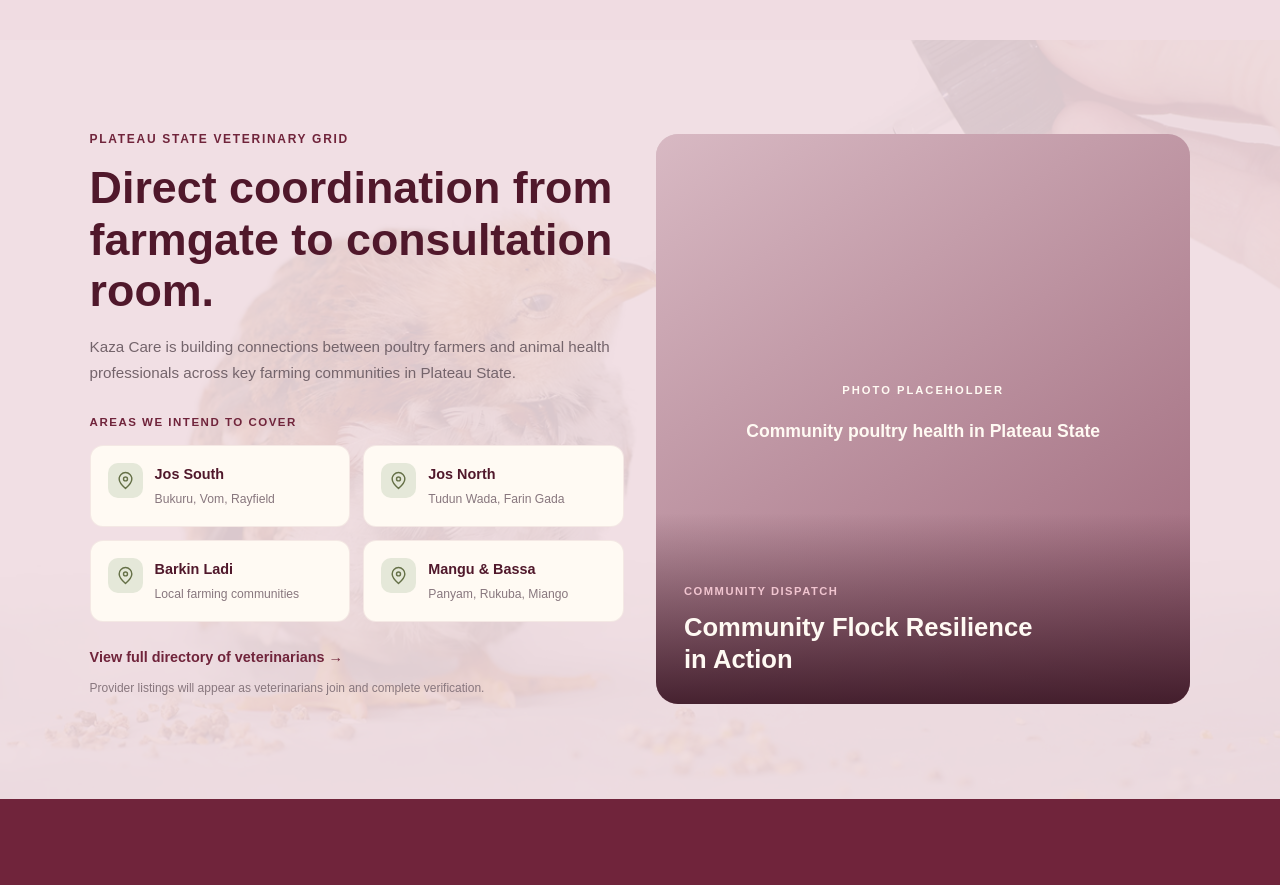
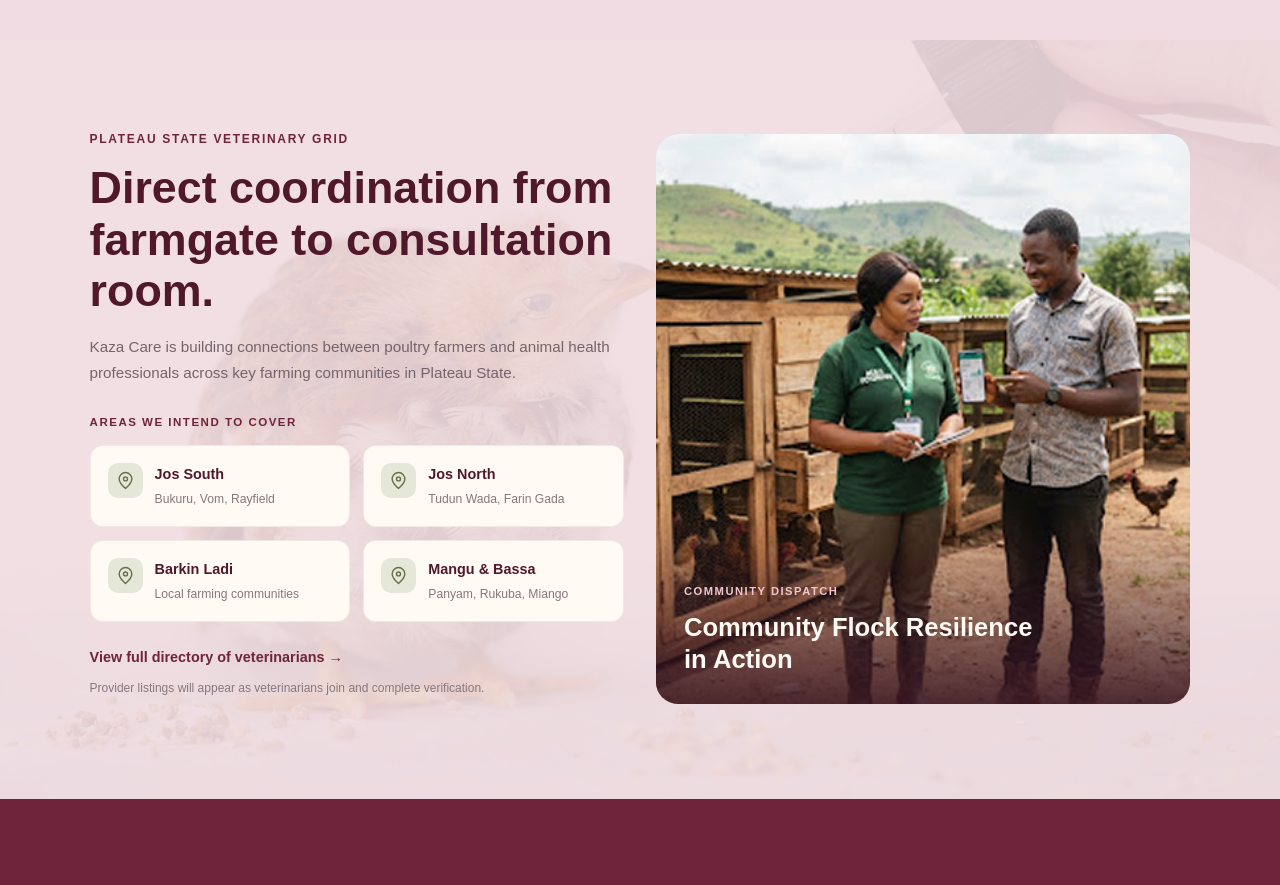
Before and after one commit to loutron000/kaza-care, a React (Vite) app: page / in a window 1280 px wide. Shown: the part 3080-3965 px from the top of the page. Built offline with nearby package versions, Linux system fonts and the light colour scheme; no server answers.

Commit message:
completed landing page

```diff
--- a/src/components/VeterinaryGrid.css
+++ b/src/components/VeterinaryGrid.css
@@ -1,4 +1,3 @@
-
 .veterinary-grid {
   background-image: url('../assets/auth-bg.png');
   background-size: cover;
@@ -29,22 +28,13 @@
   background: #d9c2c8;
 }
 
-.veterinary-grid__image-placeholder {
+.veterinary-grid__image {
   position: absolute;
   inset: 0;
-  display: grid;
-  place-items: center;
-  background: linear-gradient(
-    145deg,
-    #d8b9c3,
-    #9b6477
-  );
-}
-
-.veterinary-grid__image-message {
-  text-align: center;
-  padding: 25px;
-  color: #fffaf3;
+  width: 100%;
+  height: 100%;
+  object-fit: cover;
+  object-position: center;
 }
 
 .veterinary-grid__image-message span {
--- a/src/components/VeterinaryGrid.jsx
+++ b/src/components/VeterinaryGrid.jsx
@@ -1,4 +1,5 @@
 import "./VeterinaryGrid.css";
+import veterinaryTeamImage from "../assets/veterinary-team.png";
 
 const locations = [
   {
@@ -82,12 +83,11 @@ function VeterinaryGrid() {
             </p>
           </div>
           <div className="veterinary-grid__visual">
-            <div className="veterinary-grid__image-placeholder">
-              <div className="veterinary-grid__image-message">
-                <span>PHOTO PLACEHOLDER</span>
-                <p>Community poultry health in Plateau State</p>
-              </div>
-            </div>
+            <img
+              className="veterinary-grid__image"
+              src={veterinaryTeamImage}
+              alt="Veterinary personnel supporting poultry health"
+            />
 
             <div className="veterinary-grid__visual-caption">
               <span>COMMUNITY DISPATCH</span>
```
Also changed, not shown: src/assets/veterinary-team.png (added).
